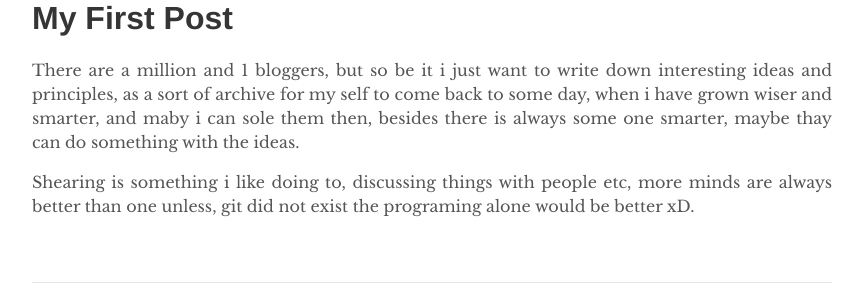
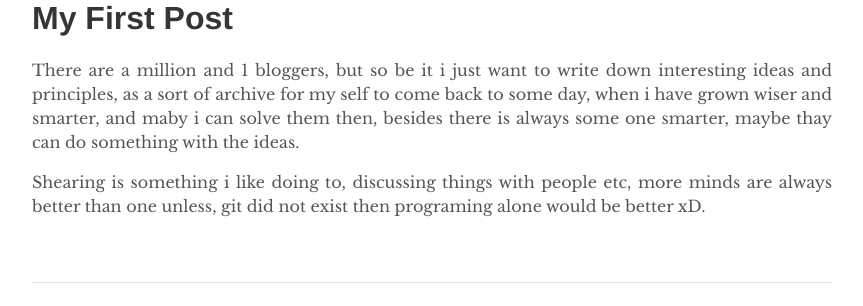
Before and after one commit to Deathme2/myvar.github.io, a Jekyll site: the page built from _posts/2017-08-23-new-blog-yay.markdown, in a window 1280 px wide. Shown: the part 317-623 px from the top of the page, without its empty margins (208-1071 px from the left). Built offline with Jekyll 4.4.1, drawn with Linux system fonts in a browser that asks for light colours.

Commit message:
Update 2017-08-23-new-blog-yay.markdown

```diff
--- a/_posts/2017-08-23-new-blog-yay.markdown
+++ b/_posts/2017-08-23-new-blog-yay.markdown
@@ -6,6 +6,6 @@ categories: news
 author: Myvar
 ---
 # My First Post
-There are a million and 1 bloggers, but so be it i just want to write down interesting ideas and principles, as a sort of archive for my self to come back to some day, when i have grown wiser and smarter, and maby i can sole them then, besides there is always some one smarter, maybe thay can do something with the ideas.
+There are a million and 1 bloggers, but so be it i just want to write down interesting ideas and principles, as a sort of archive for my self to come back to some day, when i have grown wiser and smarter, and maby i can solve them then, besides there is always some one smarter, maybe thay can do something with the ideas.
 
-Shearing is something i like doing to, discussing things with people etc, more minds are always better than one unless, git did not exist the programing alone would be better xD.
+Shearing is something i like doing to, discussing things with people etc, more minds are always better than one unless, git did not exist then programing alone would be better xD.
```
